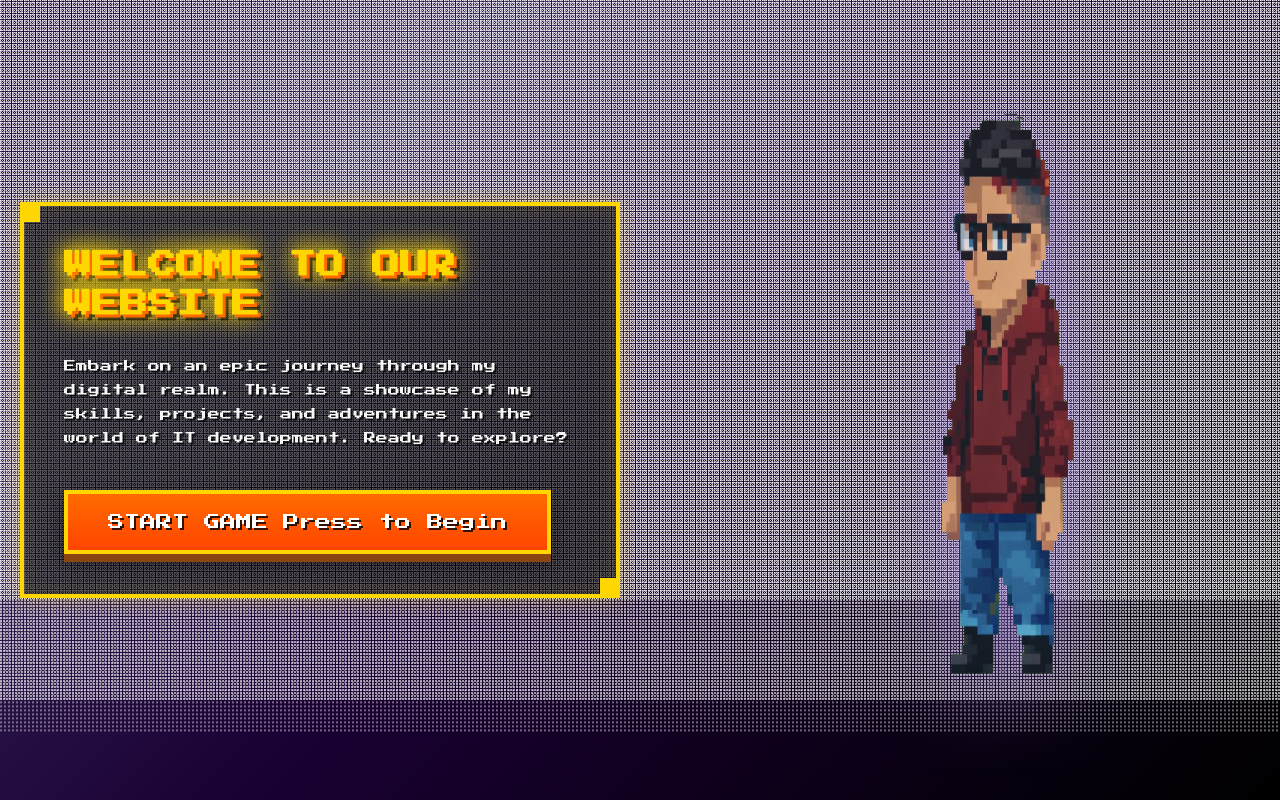
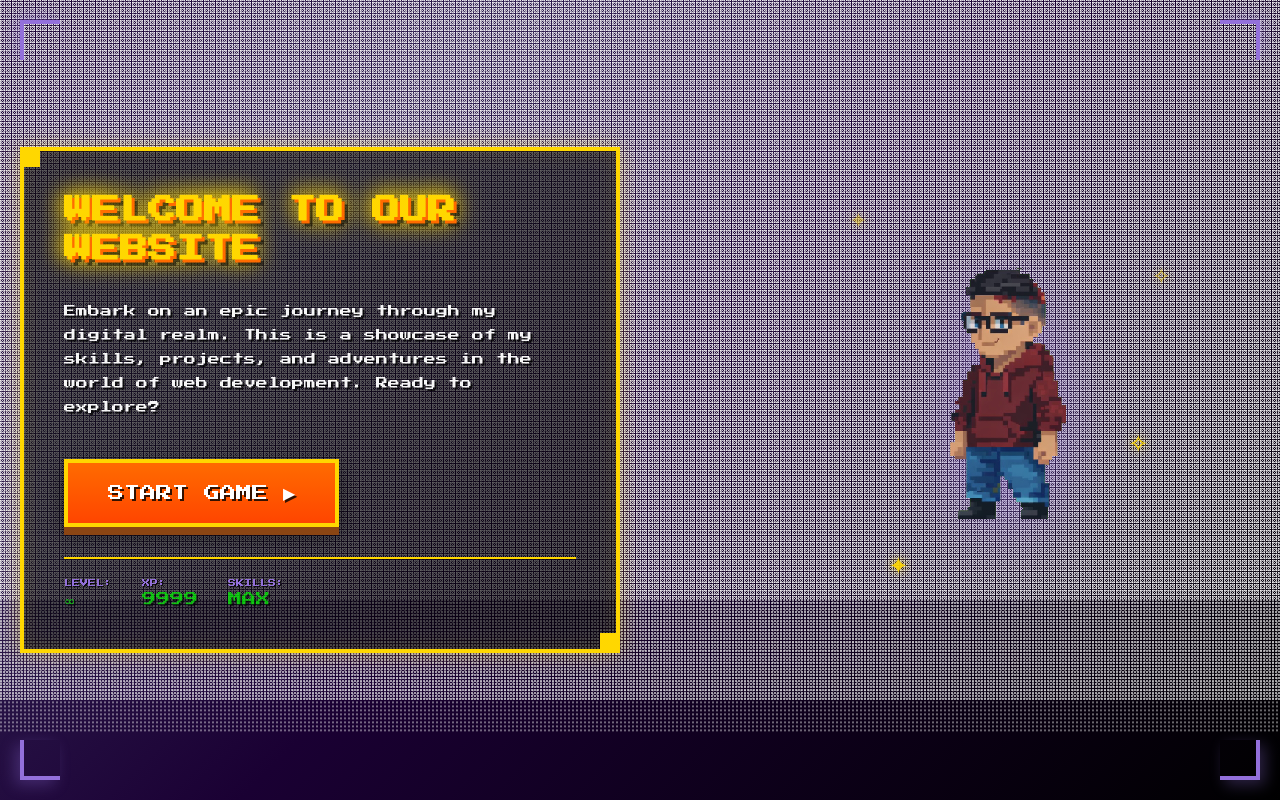
Before and after one commit to pani25/pani25.github.io, a plain HTML site: page index.html in a window 1280 px wide. Drawn offline with Linux system fonts and the light colour scheme.

Commit message:
solving index

```diff
--- a/index.html
+++ b/index.html
@@ -26,39 +26,56 @@
                     <p class="pixel-description">
                         Embark on an epic journey through my digital realm.
                         This is a showcase of my skills, projects, and adventures
-                        in the world of IT development. Ready to explore?
+                        in the world of web development. Ready to explore?
                     </p>
 
-                    <button class="pixel-button" id="startButton">
+                    <button class="pixel-button start-btn" id="startBtn">
                         <span class="button-text">START GAME</span>
-                        <span class="button-subtext">Press to Begin</span>
+                        <span class="button-icon">▶</span>
                     </button>
+
+                    <div class="stats-bar">
+                        <div class="stat">
+                            <span class="stat-label">LEVEL:</span>
+                            <span class="stat-value">∞</span>
+                        </div>
+                        <div class="stat">
+                            <span class="stat-label">XP:</span>
+                            <span class="stat-value">9999</span>
+                        </div>
+                        <div class="stat">
+                            <span class="stat-label">SKILLS:</span>
+                            <span class="stat-value">MAX</span>
+                        </div>
+                    </div>
                 </div>
             </div>
 
             <!-- Right Side Content -->
             <div class="right-content">
                 <div class="character-container">
-                    <img src="images/character.png" alt="Pixel Character" class="character-sprite">
+                    <div class="character-sprite">
+                        <img src="images/character.png" alt="Pixel Character" class="character-image">
+                        <!-- Eye blink overlay -->
+                        <div class="character-eyes"></div>
+                    </div>
+
+                    <div class="pixel-particles">
+                        <span class="particle">✦</span>
+                        <span class="particle">✧</span>
+                        <span class="particle">✦</span>
+                        <span class="particle">✧</span>
+                        <span class="particle">✦</span>
+                    </div>
                 </div>
             </div>
         </div>
-    </div>
 
-    <!-- Transition Animation Overlay -->
-    <div class="transition-overlay" id="transitionOverlay">
-        <div class="loading-container" id="loadingContainer">
-            <div class="pixel-loader"></div>
-            <p class="loading-text">LOADING...</p>
-        </div>
-
-        <div class="frame-container" id="frameContainer">
-            <img src="images/frame1.png" alt="Character Frame 1" id="frame1" class="character-frame">
-            <img src="images/frame2.png" alt="Character Frame 2" id="frame2" class="character-frame">
-            <img src="images/frame3.png" alt="Character Frame 3" id="frame3" class="character-frame">
-        </div>
-
-        <div class="white-flash" id="whiteFlash"></div>
+        <!-- Decorative UI Elements -->
+        <div class="ui-corner top-left"></div>
+        <div class="ui-corner top-right"></div>
+        <div class="ui-corner bottom-left"></div>
+        <div class="ui-corner bottom-right"></div>
     </div>
 
     <script src="js/script.js"></script>
--- a/js/script.js
+++ b/js/script.js
@@ -43,7 +43,7 @@
 const pixelSound = new PixelSound();
 
 // Button interactions
-const startBtn = document.getElementById('startButton');
+const startBtn = document.getElementById('startBtn');
 
 startBtn.addEventListener('mouseenter', () => {
     try {
```
